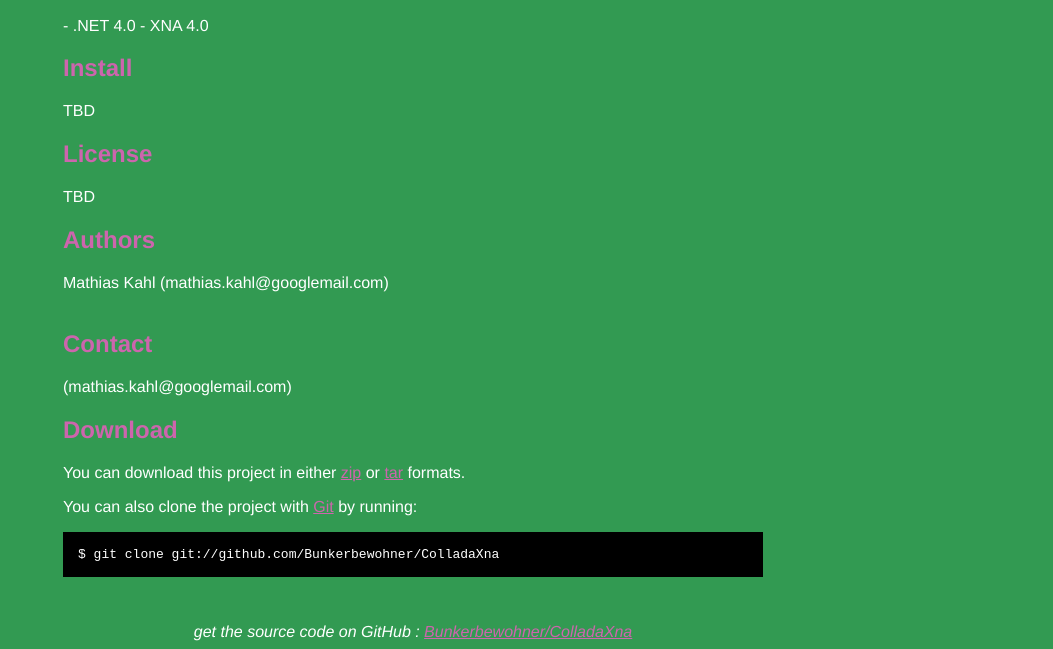
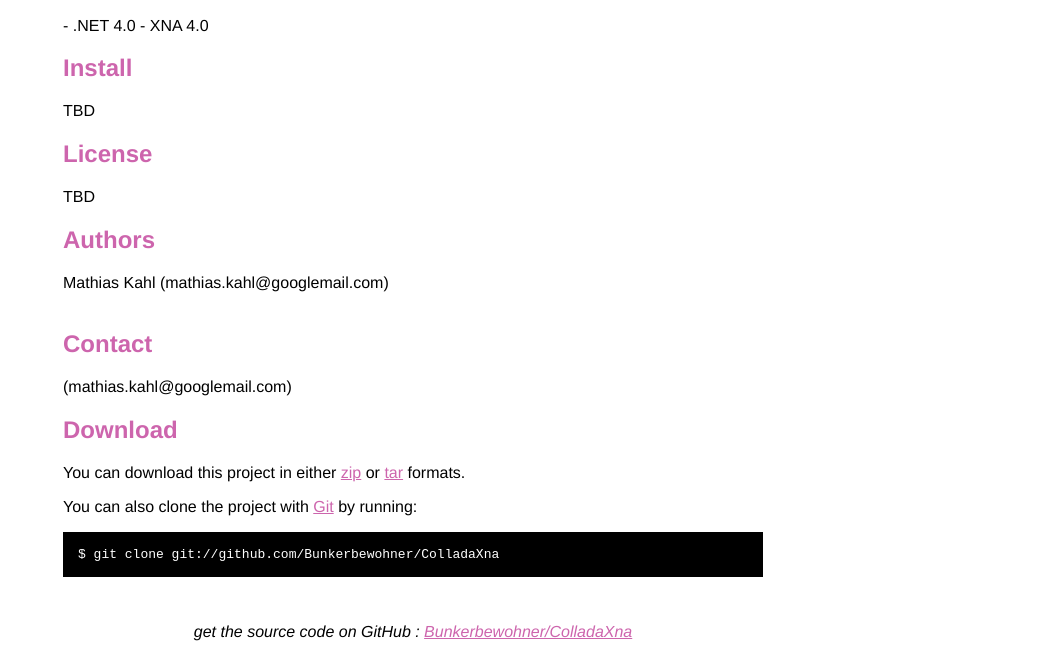
Before and after one commit to Bunkerbewohner/ColladaXna, a plain HTML site: page index.html in a window 1280 px wide. Shown: the part 332-981 px from the top of the page, without its empty margins (227-1280 px from the left). Drawn offline with Linux system fonts and the light colour scheme.

Commit message:
Edited index.html via GitHub

```diff
--- a/index.html
+++ b/index.html
@@ -8,9 +8,9 @@
   <style type="text/css">
     body {
       margin-top: 1.0em;
-      background-color: #329a52;
+      background-color: #ffffff;
       font-family: Helvetica, Arial, FreeSans, san-serif;
-      color: #ffffff;
+      color: #000000;
     }
     #container {
       margin: 0 auto;
```
